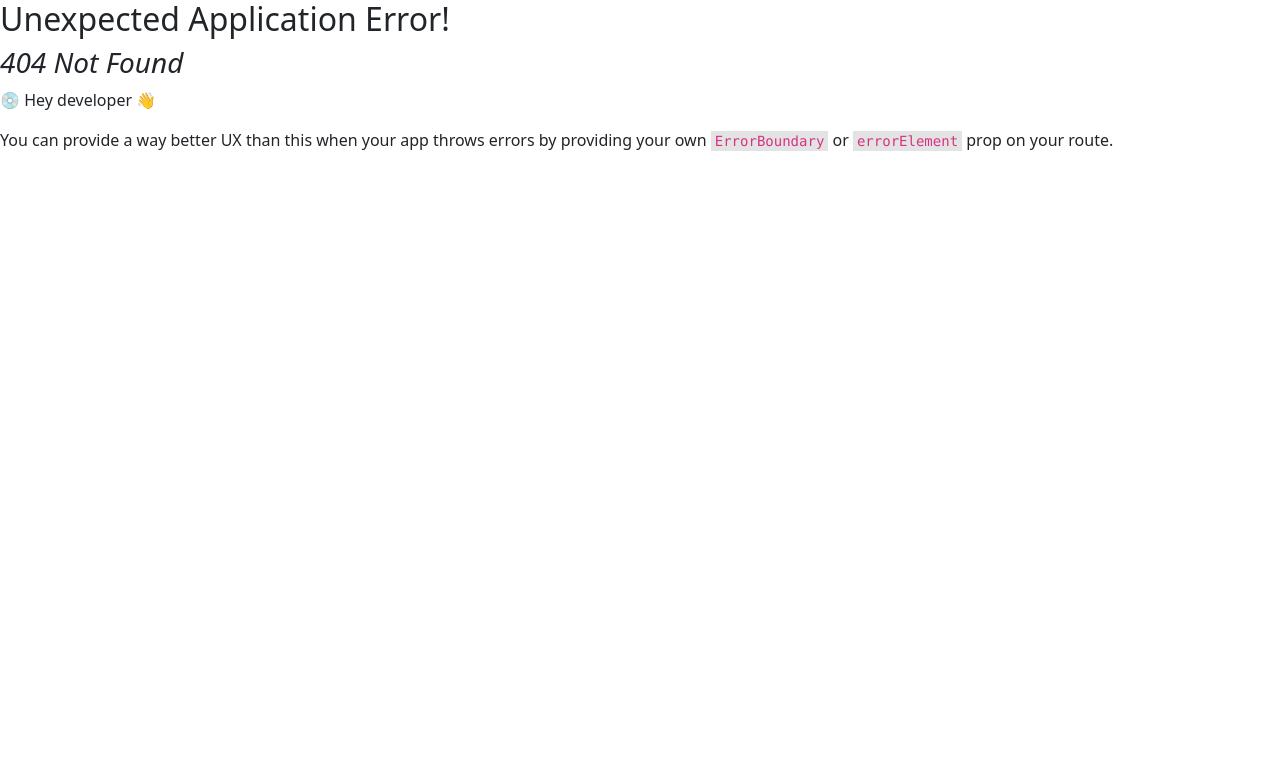
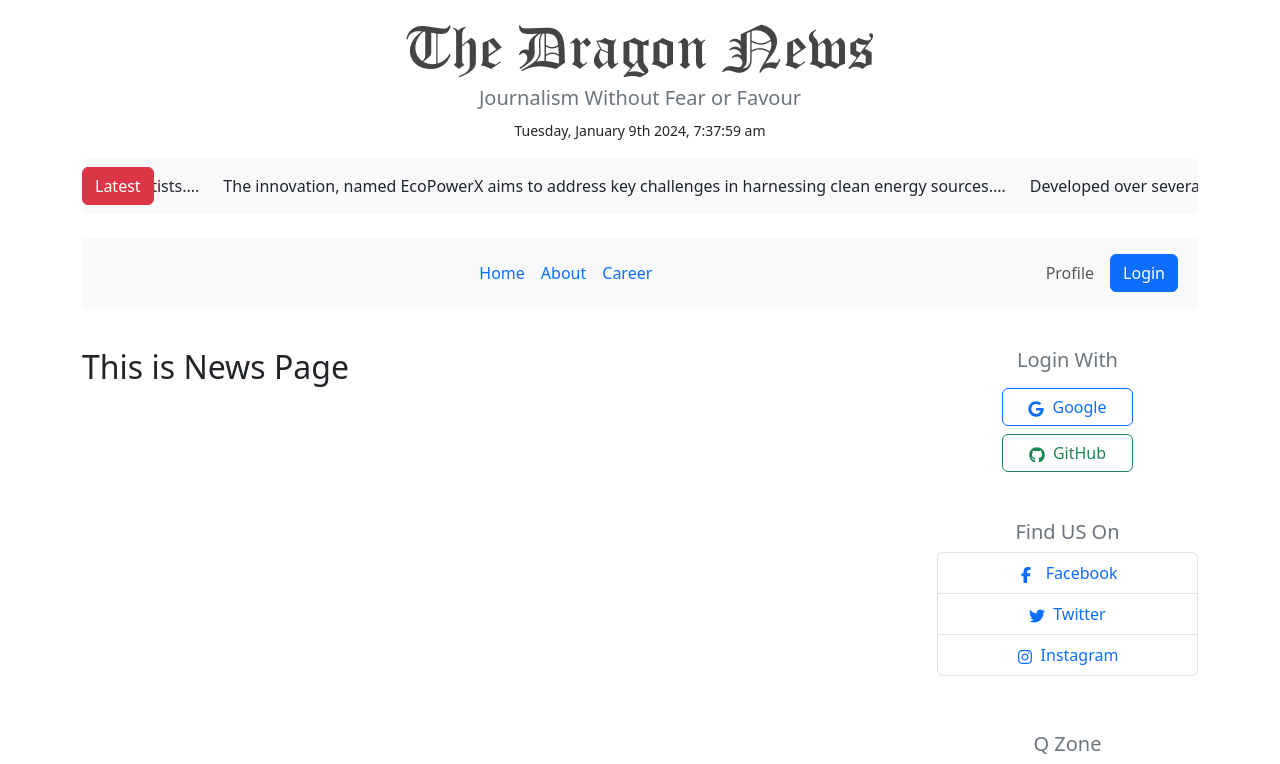
Before and after one commit to tonmoy3673/news, a React (Vite) app: page /news/1 in a window 1280 px wide. Before the commit this address had no page. Shown: the top 764 px of the page. Built offline with nearby package versions, Linux system fonts and the light colour scheme.

Commit message:
set news layout

```diff
--- /dev/null
+++ b/src/components/Main/NewsLayout.jsx
@@ -0,0 +1,26 @@
+import { Col, Container, Row } from "react-bootstrap";
+import Header from "../Pages/Shared/Header";
+import { Outlet } from "react-router-dom";
+import RightNav from "../Pages/Shared/RightNav/RightNav";
+import Footer from "../Pages/Shared/Footer";
+
+const NewsLayout = () => {
+  return (
+    <div>
+      <Header />
+      <Container>
+        <Row>
+          <Col lg={9}>
+            <Outlet />
+          </Col>
+          <Col lg={3}>
+            <RightNav />
+          </Col>
+        </Row>
+      </Container>
+      <Footer />
+    </div>
+  );
+};
+
+export default NewsLayout;
--- /dev/null
+++ b/src/components/Pages/News/News.jsx
@@ -0,0 +1,9 @@
+const News = () => {
+  return (
+    <div>
+      <h2> This is News Page</h2>
+    </div>
+  );
+};
+
+export default News;
```
Also changed, not shown: src/main.jsx (+12 -0 lines).
